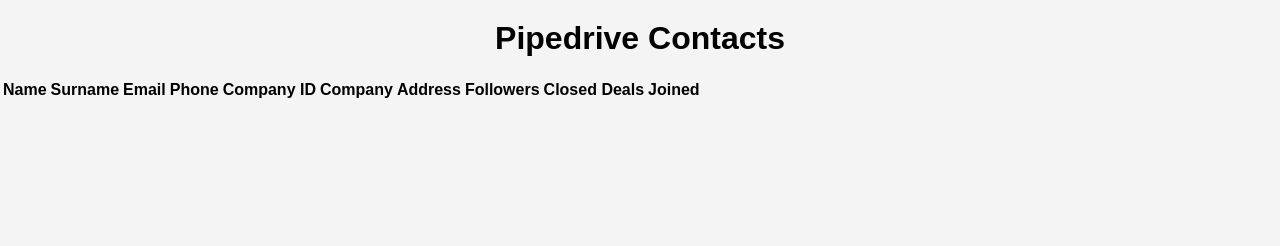
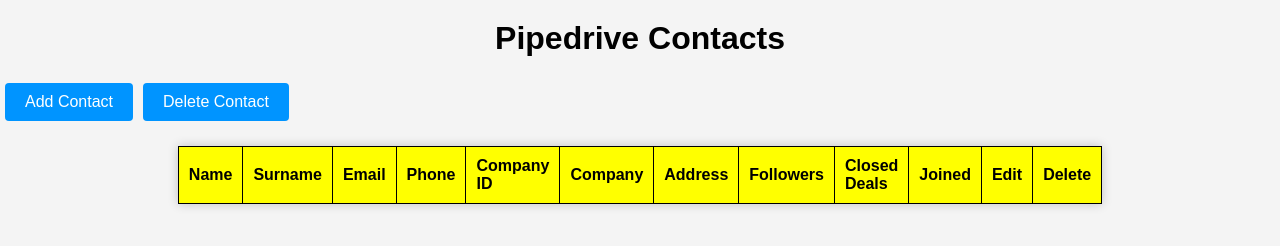
Before and after one commit to eriancoet/task1, a website: page public/index.html in a window 1280 px wide. Drawn offline with Linux system fonts and the light colour scheme; no server answers.

Commit message:
doors of perception

```diff
--- a/public/contacts.js
+++ b/public/contacts.js
@@ -22,6 +22,7 @@
                     const followers = contact.followers_count || "N/A";
                     const deals = contact.closed_deals_count || "N/A";
                     const joined = contact.add_time || "N/A";
+
 
                     // Populate the table row with contact information
                     row.innerHTML = `
--- a/public/index.html
+++ b/public/index.html
@@ -2,13 +2,17 @@
 <html lang="en">
 <head>
     <meta charset="UTF-8">
-    <title>Pipedrive Contacts</title>
+    <title>Pipedrive CRM</title>
     <link rel="stylesheet" href="styles.css"/>
 </head>
 <body>
     <h1>Pipedrive Contacts</h1>
-    <table id="contact-grid">
-        <thead>
+
+    <!-- ... (your existing HTML) ... -->
+<table id="contact-grid">
+    <button id="add-button">Add Contact</button>
+            <button id="delete-button">Delete Contact</button>
+ <thead>
             <tr>
                 <th>Name</th>
                 <th>Surname</th>
@@ -20,10 +24,18 @@
                 <th>Followers</th>
                 <th>Closed Deals</th>
                 <th>Joined</th>
+                <th>Edit</th>
+                <th>Delete</th>
+
             </tr>
         </thead>
-        <tbody></tbody>
-    </table>
+        <tbody>  </tbody>
+</table>
+
+
+
+<!-- ... (rest of your HTML) ... -->
+
 
     <script src="contacts.js"></script>
 </body>
--- a/public/styles.css
+++ b/public/styles.css
@@ -3,7 +3,7 @@
     margin: 0;
     padding: 0;
     background-color: #f4f4f4;
-    color:black;
+    color: black;
 }
 
 h1 {
@@ -12,11 +12,52 @@
     margin-top: 20px;
 }
 
-#contacts-list {
+#contact-grid {
     max-width: 800px;
     margin: 20px auto;
     background-color: #fff;
-    padding: 20px;
     box-shadow: 0 0 10px rgba(0, 0, 0, 0.2);
     color: black;
+    border-collapse: collapse;
 }
+
+#contact-grid th {
+    background-color: yellow;
+    border: 1px solid black;
+    padding: 10px;
+    text-align: left;
+}
+
+#contact-grid td {
+    border: 1px solid black;
+    padding: 10px;
+    text-align: left;
+}
+
+#contact-grid th:first-child,
+#contact-grid td:first-child {
+    text-align: left;
+}
+
+#contact-grid th:last-child,
+#contact-grid td:last-child {
+    text-align: right;
+}
+
+/* Style for Add and Delete buttons */
+button {
+    background-color: #0094FF; /* Pipedrive blue */
+    color: white;
+    border: none;
+    padding: 10px 20px;
+    margin: 5px;
+    cursor: pointer;
+    border-radius: 4px;
+    font-size: 16px;
+    justify-content: right;
+
+}
+
+button:hover {
+    background-color: #0072D6; /* Darker blue on hover */
+}
```
